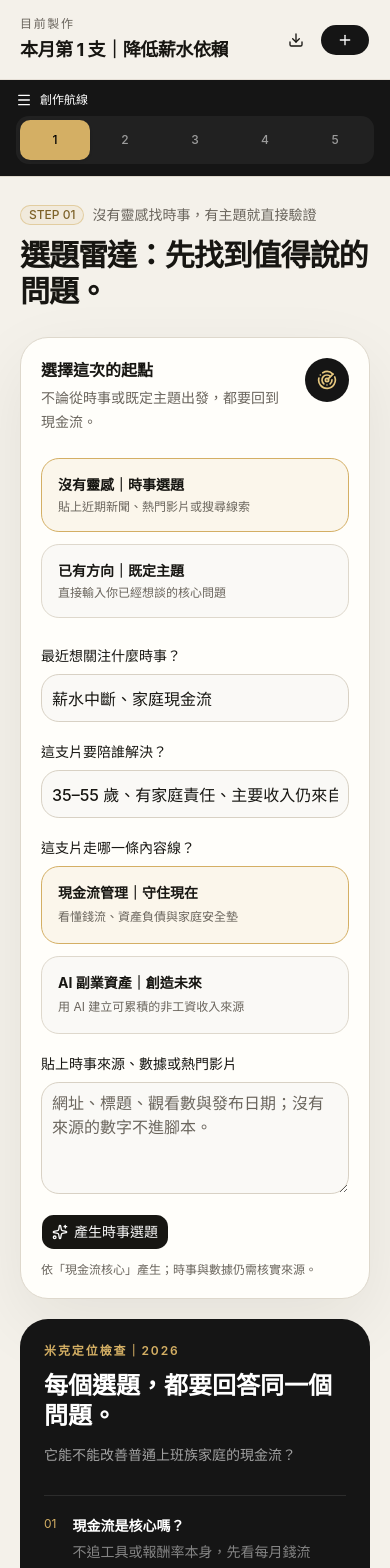
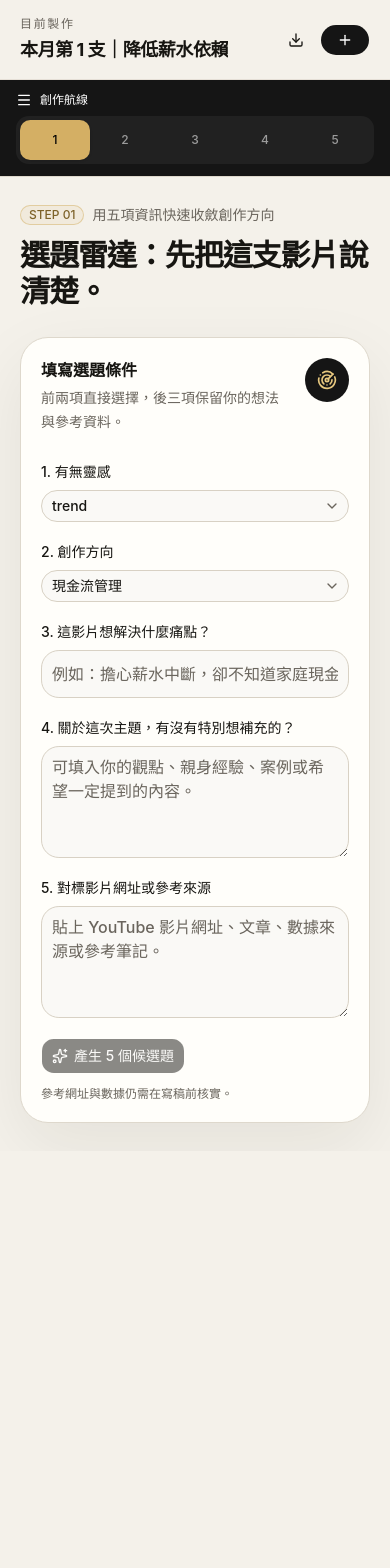
Before and after one commit to majumickt1-spec/mick-youtube-studio, a Next.js app: page / in a window 390 px wide. Shown: the top 1568 px of the page. After the commit the page ends 1151 px from the top, so only its background shows below. Built offline with nearby package versions, Linux system fonts and the light colour scheme.

Commit message:
Simplify topic radar filters

```diff
--- a/app/page.tsx
+++ b/app/page.tsx
@@ -13,6 +13,13 @@ import {
   DialogTrigger,
 } from '@/components/ui/dialog';
 import { Input } from '@/components/ui/input';
+import {
+  Select,
+  SelectContent,
+  SelectItem,
+  SelectTrigger,
+  SelectValue,
+} from '@/components/ui/select';
 import { Tabs, TabsContent, TabsList, TabsTrigger } from '@/components/ui/tabs';
 import { Textarea } from '@/components/ui/textarea';
 import {
@@ -49,7 +56,7 @@ declare global {
 }
 
 const steps = [
-  { label: '選題雷達', detail: '時事選題／既定主題＋本人提問', icon: Radar },
+  { label: '選題雷達', detail: '靈感狀態＋方向＋痛點與來源', icon: Radar },
   {
     label: '縮圖生成',
     detail: '3 組無字圖＋大字與 Canva 提示詞',
@@ -58,14 +65,6 @@ const steps = [
   { label: '腳本創作', detail: '口語腳本＋資訊欄文案', icon: NotebookPen },
   { label: 'AI 剪輯', detail: '透過剪輯 Skill 建立成片', icon: Scissors },
   { label: '社群宣傳', detail: 'Facebook＋Instagram 文案', icon: Share2 },
-];
-
-const questions = [
-  '你為什麼會想談這個題目？最近看見了什麼？',
-  '你自己真的經歷過、做過，或觀察過什麼？',
-  '這件事會怎麼改善現金流，或降低對薪水的依賴？',
-  '如果只能教觀眾一個可執行的方法，你會教哪一步？',
-  '觀眾看完後，今天晚上可以做的最小行動是什麼？',
 ];
 
 const thumbIdeasByPillar = {
@@ -92,7 +91,7 @@ const thumbIdeasByPillar = {
         'Realistic family calendar beside essential bills and limited emergency cash, visual countdown tension, premium black white and gold palette, warm cinematic lighting, YouTube thumbnail, 16:9, no text, no letters, no logo',
     },
   ],
-  'AI 副業資產': [
+  AI資產建立: [
     {
       name: '資產判斷',
       text: '副業還是打工？',
@@ -120,30 +119,25 @@ const thumbIdeasByPillar = {
 const pillars = [
   {
     value: '現金流管理',
-    label: '現金流管理｜守住現在',
-    detail: '看懂錢流、資產負債與家庭安全墊',
+    label: '現金流管理',
   },
   {
-    value: 'AI 副業資產',
-    label: 'AI 副業資產｜創造未來',
-    detail: '用 AI 建立可累積的非工資收入來源',
+    value: 'AI資產建立',
+    label: 'AI資產建立',
   },
 ];
-
-const initialAnswers = questions.map(() => '');
 
 type SavedState = {
   videoName: string;
   topicMode: string;
   pillar: string;
   keyword: string;
-  audience: string;
+  supplement: string;
   sources: string;
   candidates: string[];
   selectedTopic: string;
   selectedTitle: string;
   selectedThumb: number;
-  answers: string[];
   script: string;
   description: string;
   editPlan: string;
@@ -155,14 +149,13 @@ const initialState: SavedState = {
   videoName: '本月第 1 支｜降低薪水依賴',
   topicMode: 'trend',
   pillar: '現金流管理',
-  keyword: '薪水中斷、家庭現金流',
-  audience: '35–55 歲、有家庭責任、主要收入仍來自薪水的上班族',
+  keyword: '',
+  supplement: '',
   sources: '',
   candidates: [],
   selectedTopic: '',
   selectedTitle: '',
   selectedThumb: 0,
-  answers: initialAnswers,
   script: '',
   description: '',
   editPlan: '',
@@ -170,15 +163,33 @@ const initialState: SavedState = {
   igCopy: '',
 };
 
-function makeCandidates(keyword: string, pillar: string) {
+function makeCandidates(keyword: string, pillar: string, topicMode: string) {
   const focus = keyword.trim() || '降低薪水依賴';
-  if (pillar === 'AI 副業資產') {
+  if (pillar === 'AI資產建立') {
+    if (topicMode === 'planned') {
+      return [
+        `${focus}：這份 AI 副業是在增加收入，還是在建立資產？`,
+        `${focus}：普通上班族可以先做的第一個 AI 資產`,
+        `${focus}：別急著換工具，先驗證有沒有人願意付錢`,
+        `${focus}：每天一小時，如何累積可重複銷售的內容資產？`,
+        `${focus}：從一次性接案走向可累積收入的三個步驟`,
+      ];
+    }
     return [
       `這份 AI 副業只是多打一份工，還是在累積資產？｜${focus}`,
       `普通上班族怎麼用 AI，做出第一個有人願意付錢的數位產品？`,
       `別再只學 AI 工具：先算它能不能替你增加非工資收入`,
       `每天只有一小時，怎麼把 YouTube 內容變成可累積的收入資產？`,
       `AI 副業沒賺錢，不一定是工具不夠強：你可能少了現金流驗證`,
+    ];
+  }
+  if (topicMode === 'planned') {
+    return [
+      `${focus}：先從家庭每月現金流找出真正問題`,
+      `${focus}：資產不少，為什麼還是沒有安全感？`,
+      `${focus}：用現金流安全天數看懂你能撐多久`,
+      `${focus}：哪些固定支出正在拿走你的選擇權？`,
+      `${focus}：從薪水依賴走向財務餘裕的第一步`,
     ];
   }
   return [
@@ -192,7 +203,7 @@ function makeCandidates(keyword: string, pillar: string) {
 
 function makeTitles(topic: string, pillar: string) {
   const base = topic || '家庭現金流出了問題';
-  if (pillar === 'AI 副業資產') {
+  if (pillar === 'AI資產建立') {
     return [
       base.split('｜')[0],
       '這份 AI 副業是在賺收入，還是在建立資產？',
@@ -208,9 +219,9 @@ function makeTitles(topic: string, pillar: string) {
 
 function buildScript(state: SavedState) {
   const title = state.selectedTitle || state.selectedTopic || '本集主題待確認';
-  const answer = (index: number) =>
-    state.answers[index]?.trim() || '〔待補米克大叔本人原話〕';
-  return `# ${title}\n\n## ▌Hook\n如果有一天薪水消失了，你現在擁有的現金流，能不能繼續支撐生活？這一集，我們不追最新工具，也不追最高報酬，而是看這件事能不能降低你對薪水的依賴。\n\n## ▌生活場景與真實素材\n${answer(0)}\n\n${answer(1)}\n\n## ▌重新理解問題\n${answer(2)}\n\n頻道的核心不是投資，也不是 AI 副業，而是現金流。資產與負債要看它每個月帶來或拿走多少現金；AI 則是普通上班族建立副業資產、增加非工資收入的手段。\n\n## ▌方法\n${answer(3)}\n\n把方法放回這一條路：先守住家庭現金流，再把副業收入變成可累積的資產。1 倍是財富自由的門檻，2 倍才有可以掉、可以修、可以等、可以拒絕的餘裕。\n\n## ▌最小行動\n${answer(4)}\n\n## ▌CTA\n依本集內容只保留一個已確認可用的行動或資源；連結上架前再次核對，不放未核實網址。\n\n## ▌定位管理確認\n核心：現金流｜方法：管理現金流＋建立 AI 副業資產｜終點：非工資收入 ≥ 2×總支出，拿回人生選擇權。\n\n## ▌試讀提醒\n把這份稿念出來。凡是你平常不會說的句子，就改回你的原話；沒有親身經歷的故事，不要補。`;
+  const supplement = state.supplement.trim() || '〔未提供額外補充〕';
+  const sources = state.sources.trim() || '〔未提供參考來源〕';
+  return `# ${title}\n\n## ▌Hook\n如果有一天薪水消失了，你現在擁有的現金流，能不能繼續支撐生活？這一集，我們不追最新工具，也不追最高報酬，而是看這件事能不能降低你對薪水的依賴。\n\n## ▌觀眾痛點\n${state.keyword}\n\n## ▌米克大叔補充\n${supplement}\n\n## ▌參考來源\n${sources}\n\n## ▌重新理解問題\n頻道的核心不是投資，也不是 AI 副業，而是現金流。資產與負債要看它每個月帶來或拿走多少現金；AI 則是普通上班族建立副業資產、增加非工資收入的手段。\n\n## ▌方法\n把方法放回這一條路：先守住家庭現金流，再把副業收入變成可累積的資產。1 倍是財富自由的門檻，2 倍才有可以掉、可以修、可以等、可以拒絕的餘裕。\n\n## ▌最小行動\n依這次痛點整理一個觀眾今天晚上就能開始的具體步驟。\n\n## ▌CTA\n依本集內容只保留一個已確認可用的行動或資源；連結上架前再次核對，不放未核實網址。\n\n## ▌定位管理確認\n核心：現金流｜方法：管理現金流＋建立 AI 副業資產｜終點：非工資收入 ≥ 2×總支出，拿回人生選擇權。\n\n## ▌試讀提醒\n把這份稿念出來。凡是你平常不會說的句子，就改回你的原話；沒有親身經歷的故事，不要補。`;
 }
 
 function buildDescription(state: SavedState) {
@@ -219,7 +230,7 @@ function buildDescription(state: SavedState) {
 }
 
 function buildEditPlan(state: SavedState) {
-  return `# ${state.selectedTitle || state.selectedTopic}｜AI 剪輯任務\n\n## 節奏\n開場 10 秒快速建立「薪水消失」的危機感；觀念段保留停頓；方法段加入條列與關鍵字畫面；結尾回到 1 倍與 2 倍。\n\n## 必留素材\n${state.answers.map((answer, index) => `${index + 1}. ${answer}`).join('\n')}\n\n## 畫面規則\n黑白金、溫暖寫實、家庭感；不使用卡通人物、通用商務人物或暴富視覺。字幕保持繁體中文，關鍵數字只強調「1×」與「2×」。\n\n## 交付\n16:9 YouTube 主片、去除明顯停頓與口誤、保留自然呼吸；需由米克大叔看片確認後才能定稿。`;
+  return `# ${state.selectedTitle || state.selectedTopic}｜AI 剪輯任務\n\n## 節奏\n開場 10 秒快速建立「薪水消失」的危機感；觀念段保留停頓；方法段加入條列與關鍵字畫面；結尾回到 1 倍與 2 倍。\n\n## 必留重點\n觀眾痛點：${state.keyword}\n米克補充：${state.supplement || '無'}\n\n## 畫面規則\n黑白金、溫暖寫實、家庭感；不使用卡通人物、通用商務人物或暴富視覺。字幕保持繁體中文，關鍵數字只強調「1×」與「2×」。\n\n## 交付\n16:9 YouTube 主片、去除明顯停頓與口誤、保留自然呼吸；需由米克大叔看片確認後才能定稿。`;
 }
 
 function buildSocialCopy(state: SavedState) {
@@ -234,7 +245,6 @@ export default function Home() {
   const [stage, setStage] = useState('0');
   const [state, setState] = useState<SavedState>(initialState);
   const [hydrated, setHydrated] = useState(false);
-  const [question, setQuestion] = useState(0);
   const [newName, setNewName] = useState('');
   const [notice, setNotice] = useState('');
   const titles = useMemo(
@@ -245,8 +255,7 @@ export default function Home() {
     thumbIdeasByPillar[state.pillar as keyof typeof thumbIdeasByPillar] ||
     thumbIdeasByPillar.現金流管理;
   const completed = [
-    Boolean(state.selectedTopic) &&
-      state.answers.filter(Boolean).length === questions.length,
+    Boolean(state.selectedTopic),
     Boolean(state.selectedTitle),
     Boolean(state.script) && Boolean(state.description),
     Boolean(state.editPlan),
@@ -255,7 +264,7 @@ export default function Home() {
 
   useEffect(() => {
     const timer = window.setTimeout(() => {
-      const saved = window.localStorage.getItem('mick-youtube-studio-v3');
+      const saved = window.localStorage.getItem('mick-youtube-studio-v4');
       if (saved) {
         try {
           setState({ ...initialState, ...JSON.parse(saved) });
@@ -271,7 +280,7 @@ export default function Home() {
   useEffect(() => {
     if (!hydrated) return;
     window.localStorage.setItem(
-      'mick-youtube-studio-v3',
+      'mick-youtube-studio-v4',
       JSON.stringify(state),
     );
   }, [hydrated, state]);
@@ -338,7 +347,6 @@ export default function Home() {
   function resetProject() {
     setState({ ...initialState, videoName: newName.trim() || '未命名影片' });
     setStage('0');
-    setQuestion(0);
     setNewName('');
     setNotice('新影片已建立。');
   }
@@ -475,113 +483,108 @@ export default function Home() {
         <TabsContent value="0">
           <StageShell
             step="STEP 01"
-            eyebrow="沒有靈感找時事，有主題就直接驗證"
-            title="選題雷達：先找到值得說的問題。"
+            eyebrow="用五項資訊快速收斂創作方向"
+            title="選題雷達：先把這支影片說清楚。"
           >
-            <div className="grid gap-5 xl:grid-cols-[minmax(0,1.38fr)_minmax(330px,.62fr)]">
             <section className="surface-card p-5 md:p-7">
                 <div className="flex items-start justify-between gap-4">
                   <div>
-                    <p className="text-base font-bold">選擇這次的起點</p>
+                    <p className="text-base font-bold">填寫選題條件</p>
                     <p className="mt-1 text-sm leading-6 text-muted-foreground">
-                      不論從時事或既定主題出發，都要回到現金流。
+                      前兩項直接選擇，後三項保留你的想法與參考資料。
                     </p>
                   </div>
                   <IconTile>
                     <Radar className="size-5" />
                   </IconTile>
                 </div>
-                <div className="mt-6 grid gap-3 md:grid-cols-2">
-                  {[
-                    [
-                      'trend',
-                      '沒有靈感｜時事選題',
-                      '貼上近期新聞、熱門影片或搜尋線索',
-                    ],
-                    [
-                      'planned',
-                      '已有方向｜既定主題',
-                      '直接輸入你已經想談的核心問題',
-                    ],
-                  ].map(([value, label, detail]) => (
-                    <button
-                      key={value}
-                      onClick={() =>
+                <div className="mt-7 grid gap-5 md:grid-cols-2">
+                  <Field label="1. 有無靈感">
+                    <Select
+                      value={state.topicMode}
+                      onValueChange={(value) => {
+                        if (!value) return;
                         update({
                           topicMode: value,
                           candidates: [],
                           selectedTopic: '',
                           selectedTitle: '',
-                          answers: initialAnswers,
-                        })
-                      }
-                      className={`rounded-xl border p-4 text-left ${state.topicMode === value ? 'border-[#d4af64] bg-[#d4af64]/10' : 'bg-[#faf9f6]'}`}
+                        });
+                      }}
                     >
-                      <span className="block text-sm font-bold">{label}</span>
-                      <span className="mt-1 block text-xs text-muted-foreground">
-                        {detail}
-                      </span>
-                    </button>
+                      <SelectTrigger className="h-12 w-full rounded-xl bg-[#faf9f6]">
+                        <SelectValue />
+                      </SelectTrigger>
+                      <SelectContent>
+                        <SelectItem value="trend">沒有靈感</SelectItem>
+                        <SelectItem value="planned">已有方向</SelectItem>
+                      </SelectContent>
+                    </Select>
+                  </Field>
+                  <Field label="2. 創作方向">
+                    <Select
+                      value={state.pillar}
+                      onValueChange={(value) => {
+                        if (!value) return;
+                        update({
+                          pillar: value,
+                          candidates: [],
+                          selectedTopic: '',
+                          selectedTitle: '',
+                        });
+                      }}
+                    >
+                      <SelectTrigger className="h-12 w-full rounded-xl bg-[#faf9f6]">
+                        <SelectValue />
+                      </SelectTrigger>
+                      <SelectContent>
+                        {pillars.map((pillar) => (
+                          <SelectItem key={pillar.value} value={pillar.value}>
+                            {pillar.label}
+                          </SelectItem>
                         ))}
+                      </SelectContent>
+                    </Select>
+                  </Field>
                 </div>
-                <div className="mt-7 grid gap-5 md:grid-cols-2">
                 <Field
-                    label={
-                      state.topicMode === 'trend'
-                        ? '最近想關注什麼時事？'
-                        : '你已經想談什麼主題？'
-                    }
+                  label="3. 這影片想解決什麼痛點？"
+                  className="mt-5"
                 >
                   <Input
                     value={state.keyword}
-                      onChange={(e) => update({ keyword: e.target.value })}
-                    />
-                  </Field>
-                  <Field label="這支片要陪誰解決？">
-                    <Input
-                      value={state.audience}
-                      onChange={(e) => update({ audience: e.target.value })}
-                    />
-                  </Field>
-                </div>
-                <div className="mt-5">
-                  <p className="text-sm font-medium">這支片走哪一條內容線？</p>
-                  <div className="mt-2 grid gap-3 md:grid-cols-2">
-                    {pillars.map((pillar) => (
-                      <button
-                        key={pillar.value}
-                        onClick={() =>
+                    onChange={(event) =>
                       update({
-                            pillar: pillar.value,
+                        keyword: event.target.value,
                         candidates: [],
                         selectedTopic: '',
                         selectedTitle: '',
                       })
                     }
-                        className={`rounded-xl border p-4 text-left transition ${state.pillar === pillar.value ? 'border-[#d4af64] bg-[#d4af64]/10' : 'bg-[#faf9f6] hover:border-[#d4af64]/50'}`}
+                    placeholder="例如：擔心薪水中斷，卻不知道家庭現金流能撐多久"
+                  />
+                </Field>
+                <Field
+                  label="4. 關於這次主題，有沒有特別想補充的？"
+                  className="mt-5"
                 >
-                        <span className="block text-sm font-bold">
-                          {pillar.label}
-                        </span>
-                        <span className="mt-1 block text-xs leading-5 text-muted-foreground">
-                          {pillar.detail}
-                        </span>
-                      </button>
-                    ))}
-                  </div>
-                </div>
+                  <Textarea
+                    value={state.supplement}
+                    onChange={(event) =>
+                      update({ supplement: event.target.value })
+                    }
+                    placeholder="可填入你的觀點、親身經驗、案例或希望一定提到的內容。"
+                    className="min-h-28"
+                  />
+                </Field>
                 <Field
-                  label={
-                    state.topicMode === 'trend'
-                      ? '貼上時事來源、數據或熱門影片'
-                      : '貼上既有筆記、資料或參考來源'
-                  }
+                  label="5. 對標影片網址或參考來源"
                   className="mt-5"
                 >
                   <Textarea
                     value={state.sources}
-                    onChange={(e) => update({ sources: e.target.value })}
-                    placeholder="網址、標題、觀看數與發布日期；沒有來源的數字不進腳本。"
+                    onChange={(event) => update({ sources: event.target.value })}
+                    placeholder="貼上 YouTube 影片網址、文章、數據來源或參考筆記。"
                     className="min-h-28"
                   />
                 </Field>
@@ -589,30 +592,31 @@ export default function Home() {
                   <Button
                     size="lg"
                     className="gold-button"
+                    disabled={!state.keyword.trim()}
                     onClick={() =>
                       update({
-                        candidates: makeCandidates(state.keyword, state.pillar),
+                        candidates: makeCandidates(
+                          state.keyword,
+                          state.pillar,
+                          state.topicMode,
+                        ),
                       })
                     }
                   >
                     <Sparkles className="size-4" />
-                    {state.topicMode === 'trend'
-                      ? '產生時事選題'
-                      : '產生主題切角'}
+                    產生 5 個候選題
                   </Button>
                   <span className="text-xs text-muted-foreground">
-                    依「現金流核心」產生；時事與數據仍需核實來源。
+                    參考網址與數據仍需在寫稿前核實。
                   </span>
                 </div>
             </section>
-              <BrandGate />
-            </div>
             {state.candidates.length > 0 && (
               <section className="mt-6">
                 <div className="mb-3 flex items-center justify-between">
                   <h3 className="text-lg font-bold">5 個候選題</h3>
                   <span className="text-xs text-muted-foreground">
-                    選定一題，再回答本人素材提問
+                    選定一題後進入縮圖企劃
                   </span>
                 </div>
                 <div className="grid gap-3">
@@ -632,8 +636,7 @@ export default function Home() {
                           {candidate}
                         </span>
                         <span className="mt-1 block text-xs text-muted-foreground">
-                          {state.pillar} · 改善現金流 · 降低薪水依賴 ·
-                          仍需核實來源
+                          {state.pillar} · 參考來源仍需核實
                         </span>
                       </span>
                       {state.selectedTopic === candidate ? (
@@ -645,64 +648,9 @@ export default function Home() {
                   ))}
                 </div>
                 {state.selectedTopic && (
-                  <section className="surface-card mt-6 p-5 md:p-7">
-                    <div className="flex items-center justify-between">
-                      <div>
-                        <p className="text-base font-bold">本人素材提問</p>
-                        <p className="mt-1 text-sm text-muted-foreground">
-                          一次回答一題，讓腳本保留你的故事與判斷。
-                        </p>
-                      </div>
-                      <Badge variant="outline">
-                        {state.answers.filter(Boolean).length} /{' '}
-                        {questions.length}
-                      </Badge>
-                    </div>
-                    <h3 className="mt-6 text-xl font-black leading-8">
-                      {questions[question]}
-                    </h3>
-                    <Textarea
-                      value={state.answers[question]}
-                      onChange={(event) => {
-                        const answers = [...state.answers];
-                        answers[question] = event.target.value;
-                        update({ answers, script: '', description: '' });
-                      }}
-                      placeholder="直接保留你的原話，不需要先整理得很漂亮。"
-                      className="mt-4 min-h-36 text-base leading-7"
-                    />
-                    <div className="mt-4 flex items-center justify-between">
-                      <Button
-                        variant="outline"
-                        disabled={question === 0}
-                        onClick={() => setQuestion((value) => value - 1)}
-                      >
-                        <ArrowLeft className="size-4" />
-                        上一題
-                      </Button>
-                      {question < questions.length - 1 ? (
-                        <Button
-                          className="gold-button"
-                          disabled={!state.answers[question].trim()}
-                          onClick={() => setQuestion((value) => value + 1)}
-                        >
-                          保存，下一題
-                          <ArrowRight className="size-4" />
-                        </Button>
-                      ) : (
-                        <Button
-                          className="gold-button"
-                          disabled={state.answers.some(
-                            (answer) => !answer.trim(),
-                          )}
-                          onClick={() => go(1)}
-                        >
-                          素材完成，生成縮圖
-                          <ArrowRight className="size-4" />
-                        </Button>
-                      )}
-                    </div>
-                  </section>
+                  <NextButton onClick={() => go(1)}>
+                    確認選題，進入縮圖企劃
+                  </NextButton>
                 )}
               </section>
             )}
@@ -717,7 +665,7 @@ export default function Home() {
           >
             {!state.selectedTopic ? (
               <Blocked
-                text="先回到選題雷達，選定主題並完成本人素材提問。"
+                text="先回到選題雷達，完成五項條件並選定主題。"
                 onClick={() => go(0)}
               />
             ) : (
@@ -805,12 +753,12 @@ export default function Home() {
         <TabsContent value="2">
           <StageShell
             step="STEP 03"
-            eyebrow="用本人素材寫稿，主片與資訊欄一次完成"
+            eyebrow="依選題條件寫稿，主片與資訊欄一次完成"
             title="腳本創作與資訊欄文案。"
           >
-            {state.answers.some((answer) => !answer.trim()) ? (
+            {!state.selectedTopic ? (
               <Blocked
-                text="先回到選題雷達，完成五題本人素材提問。"
+                text="先回到選題雷達，完成五項條件並選定主題。"
                 onClick={() => go(0)}
               />
             ) : (
@@ -849,7 +797,7 @@ export default function Home() {
                       onChange={(event) =>
                         update({ script: event.target.value })
                       }
-                      placeholder="按上方按鈕，依本人素材整理腳本。"
+                      placeholder="按上方按鈕，依選題條件整理腳本。"
                       className="mt-4 min-h-[620px] font-mono text-sm leading-7"
                     />
                   </section>
@@ -1149,42 +1097,3 @@ function Blocked({ text, onClick }: { text: string; onClick: () => void }) {
     </div>
   );
 }
-function BrandGate() {
-  return (
-    <aside className="rounded-[28px] bg-[#151515] p-6 text-white md:p-7">
-      <p className="text-xs font-semibold tracking-[0.16em] text-[#d4af64]">
-        米克定位檢查｜2026
-      </p>
-      <h3 className="mt-3 text-2xl font-bold leading-tight">
-        每個選題，都要回答同一個問題。
-      </h3>
-      <p className="mt-3 text-sm leading-6 text-white/60">
-        它能不能改善普通上班族家庭的現金流？
-      </p>
-      <div className="mt-7 space-y-5">
-        {[
-          ['01', '現金流是核心嗎？', '不追工具或報酬率本身，先看每月錢流'],
-          ['02', '能降低薪水依賴嗎？', '守住現在，或建立可累積的副業資產'],
-          ['03', '終點更接近 2 倍嗎？', '非工資收入 ≥ 2×總支出，換回選擇權'],
-          ['04', '你真的有話可以說嗎？', '真實經歷、自己的判斷、可做的方法'],
-        ].map(([n, title, body]) => (
-          <div key={n} className="flex gap-4 border-t border-white/10 pt-5">
-            <span className="font-mono text-xs text-[#d4af64]">{n}</span>
-            <div>
-              <p className="font-semibold">{title}</p>
-              <p className="mt-1 text-sm leading-6 text-white/48">{body}</p>
-            </div>
-          </div>
-        ))}
-      </div>
-      <div className="mt-7 rounded-xl border border-[#d4af64]/25 bg-[#d4af64]/10 p-4">
-        <p className="text-sm font-bold text-[#e7c87f]">
-          1 倍是自由門檻，2 倍是生活餘裕。
-        </p>
-        <p className="mt-2 text-xs leading-5 text-white/55">
-          可以掉、可以修、可以等、可以拒絕。
-        </p>
-      </div>
-    </aside>
-  );
-}
```
Lines whose indentation alone changed are shown as unchanged.
